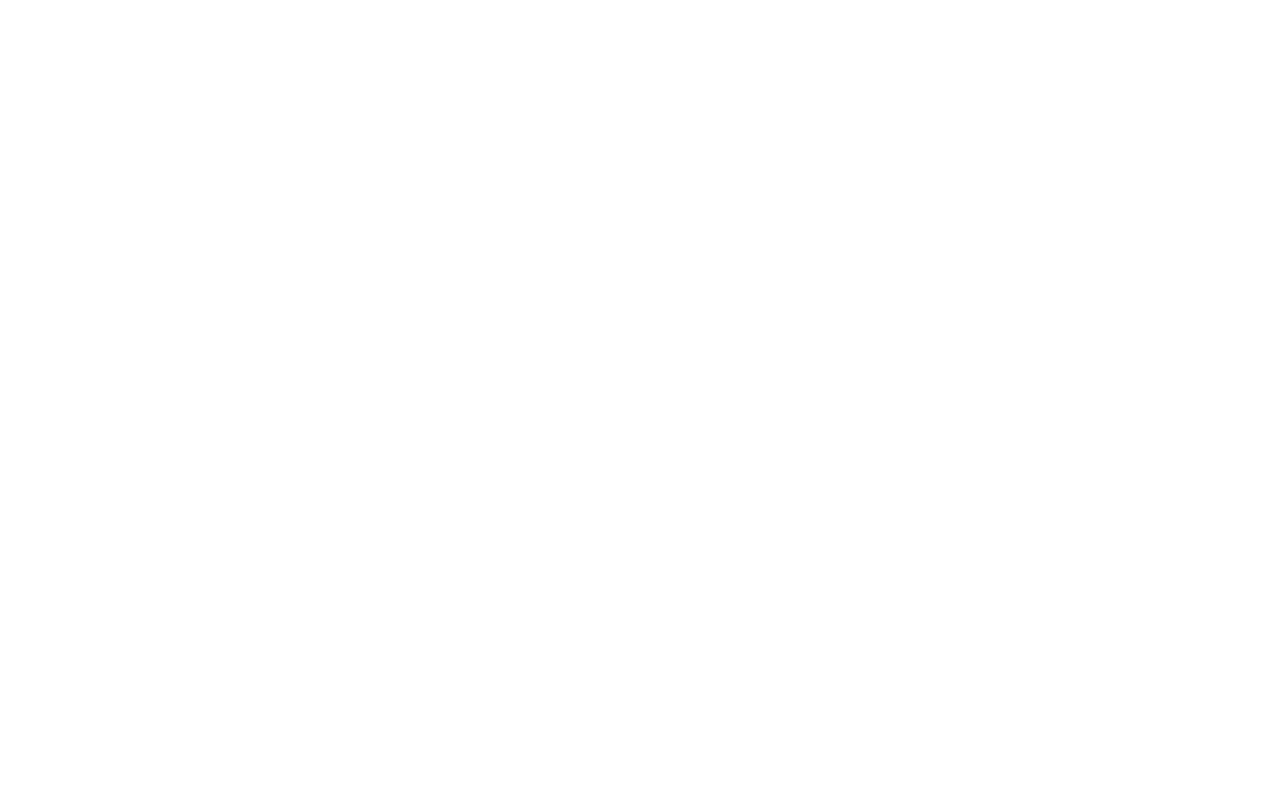
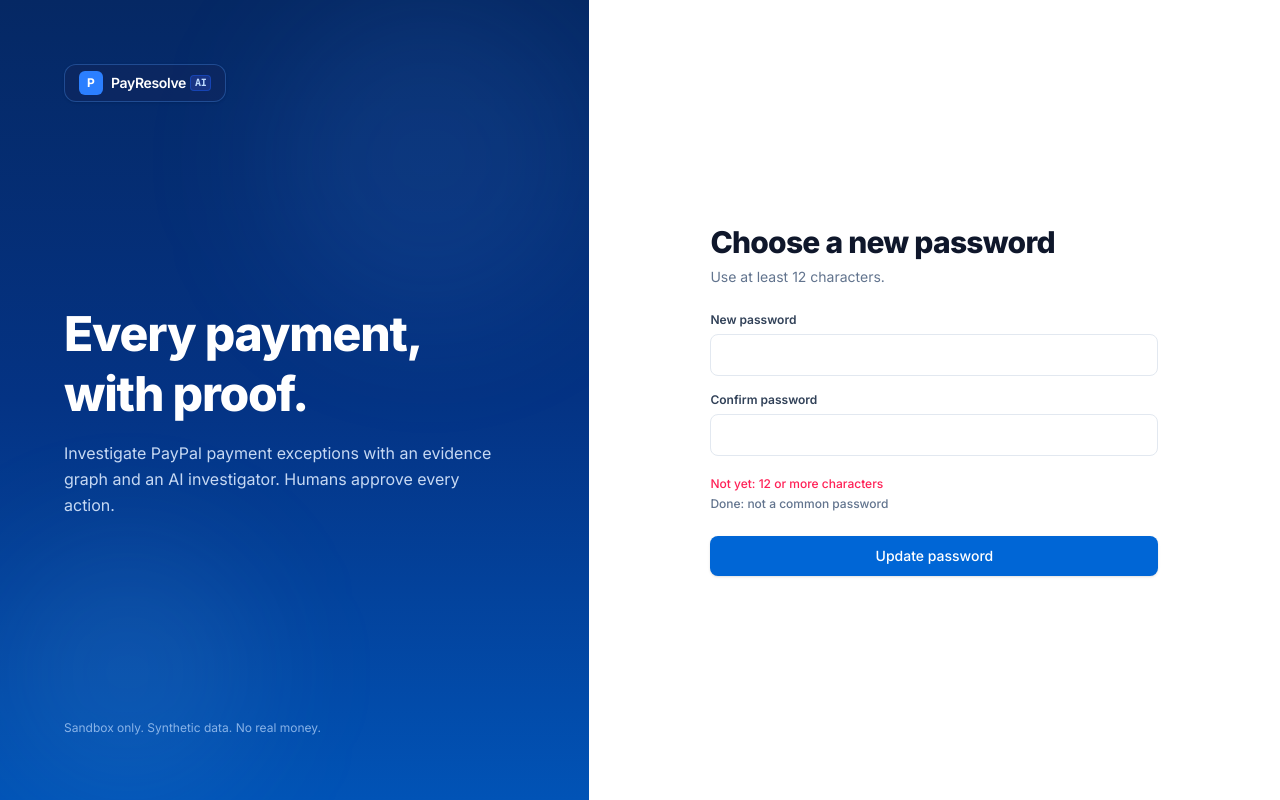
Before and after one commit to Rohan45create/PayResolve-AI, a React (Vite) app in the folder frontend/: page /reset-password in a window 1280 px wide. Before the commit this address had no page. Built offline with nearby package versions, Linux system fonts and the light colour scheme.

Commit message:
feat(frontend): register /reset-password route in App router

```diff
--- a/frontend/src/App.tsx
+++ b/frontend/src/App.tsx
@@ -2,6 +2,7 @@ import { BrowserRouter, Routes, Route } from 'react-router-dom';
 import LandingPage from './pages/LandingPage';
 import SignInPage from './pages/SignInPage';
 import ForgotPasswordPage from './pages/ForgotPasswordPage';
+import ResetPasswordPage from './pages/ResetPasswordPage';
 import PasswordUpdatedPage from './pages/PasswordUpdatedPage';
 
 export default function App() {
@@ -12,6 +13,7 @@ export default function App() {
         <Route path="/signin" element={<SignInPage />} />
         <Route path="/login" element={<SignInPage />} />
         <Route path="/forgot-password" element={<ForgotPasswordPage />} />
+        <Route path="/reset-password" element={<ResetPasswordPage />} />
         <Route path="/password-updated" element={<PasswordUpdatedPage />} />
       </Routes>
     </BrowserRouter>
```
